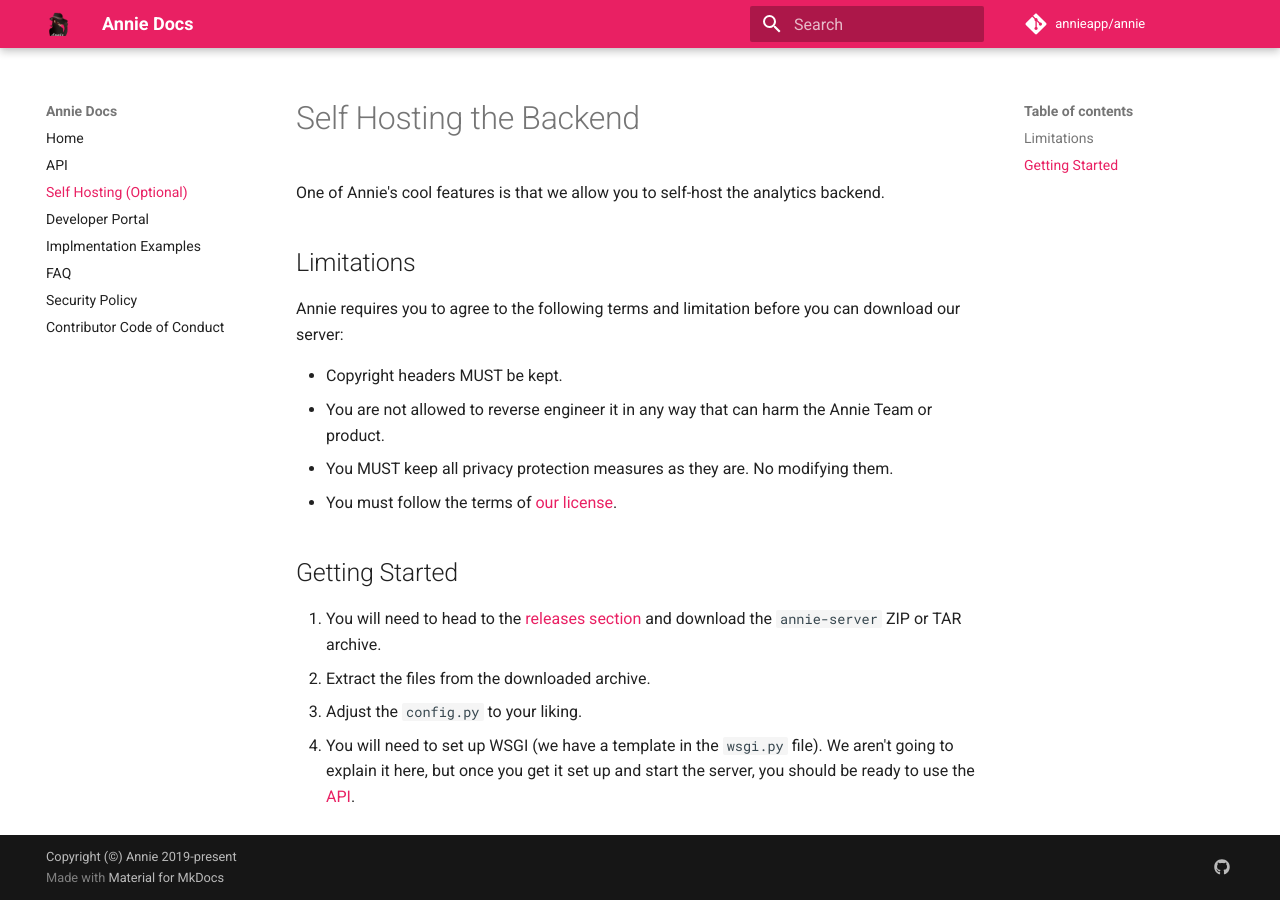
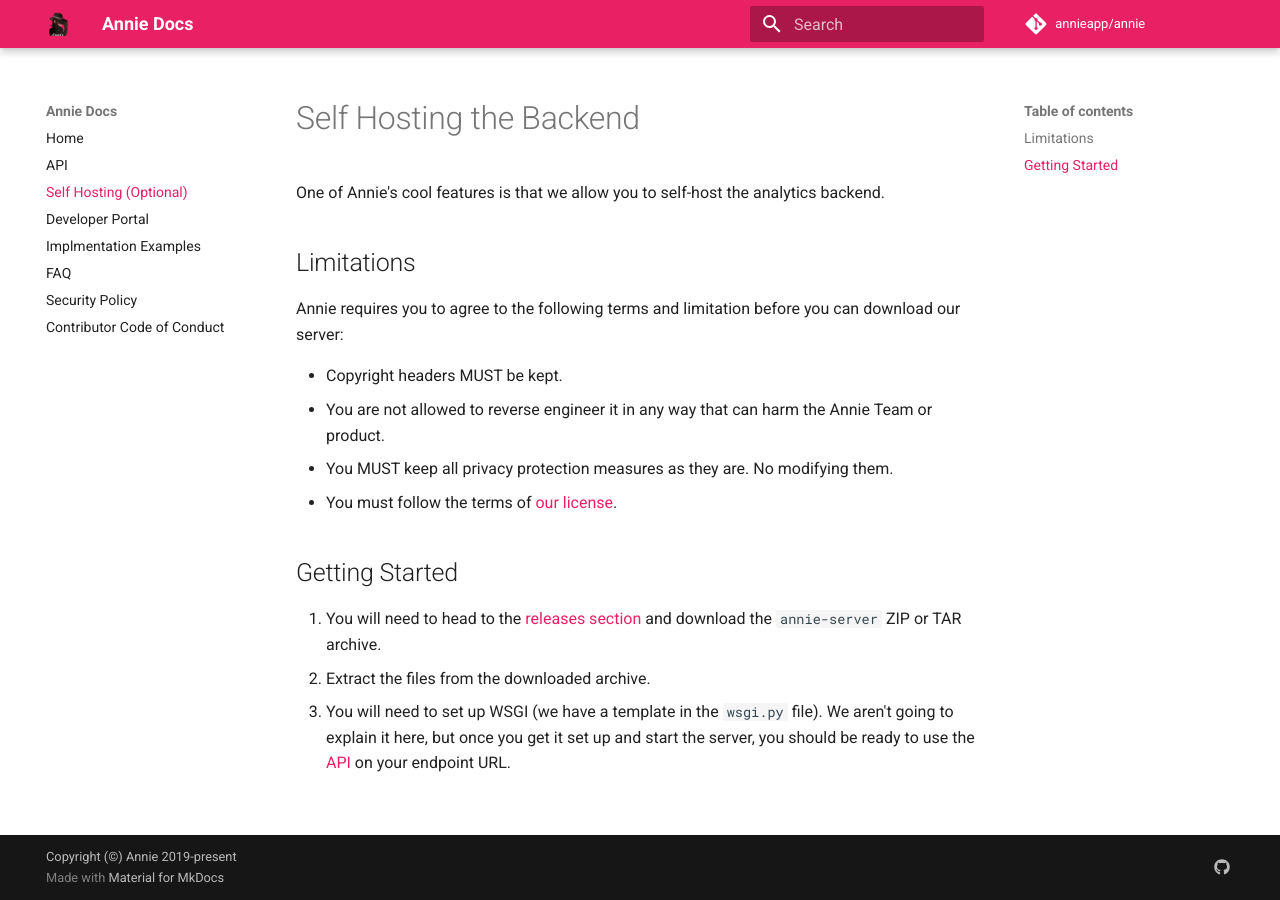
Before and after one commit to annieapp/annie, an MkDocs documentation site: the page built from docs/selfhost.md, in a window 1280 px wide. Built offline with MkDocs 1.6.1 and Material for MkDocs 9.7.7, drawn with Linux system fonts in a browser that asks for light colours; comment, search, counter and statistics services are not loaded.

Commit message:
Update selfhost.md

```diff
--- a/docs/selfhost.md
+++ b/docs/selfhost.md
@@ -15,5 +15,4 @@
 
 1. You will need to head to the [releases section](https://github.com/annieapp/annie/releases) and download the `annie-server` ZIP or TAR archive.
 1. Extract the files from the downloaded archive.
-1. Adjust the `config.py` to your liking.
-1. You will need to set up WSGI (we have a template in the `wsgi.py` file). We aren't going to explain it here, but once you get it set up and start the server, you should be ready to use the [API](./api.md).
+1. You will need to set up WSGI (we have a template in the `wsgi.py` file). We aren't going to explain it here, but once you get it set up and start the server, you should be ready to use the [API](./api.md) on your endpoint URL.
```
